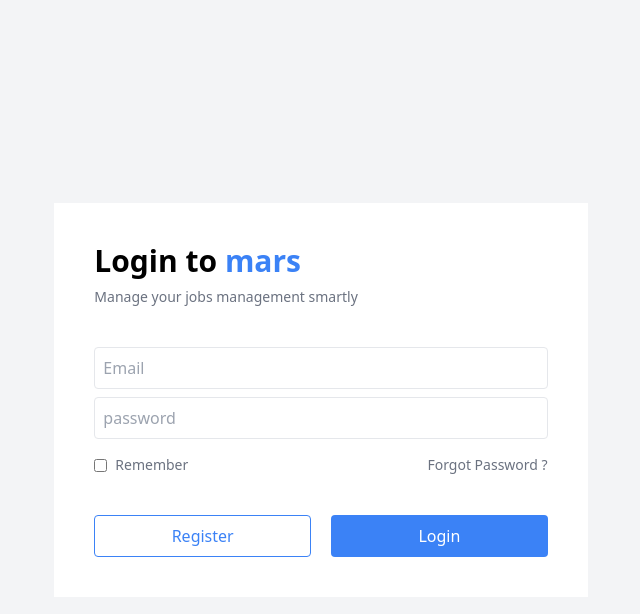
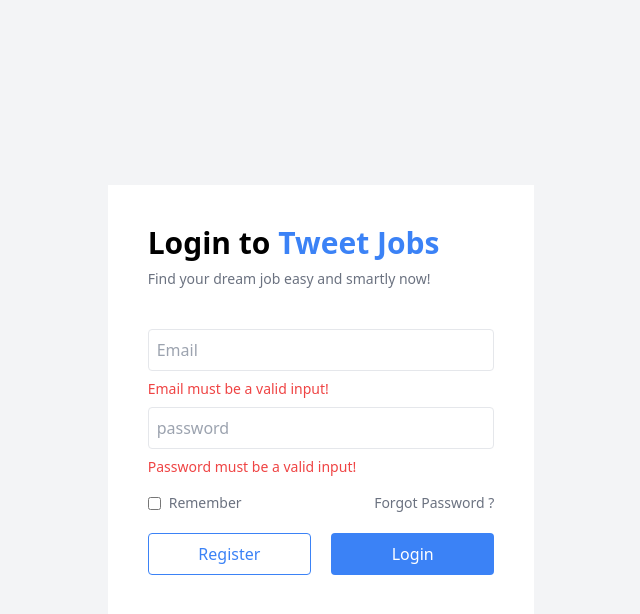
Before and after one commit to cehaaa/tweet-jobs, a Vue app: page /login in a window 1280 px wide. Both pictures are taken after a click on the button "Login". Shown: the top 614 px of the page, without its empty margins (319-959 px from the left). Built offline with nearby package versions, Linux system fonts and the light colour scheme; no server answers.

Commit message:
fix input validation

```diff
--- a/src/views/Login.vue
+++ b/src/views/Login.vue
@@ -2,12 +2,12 @@
     <div
         class="w-full select-none h-screen bg-gray-100 flex items-center justify-center"
     >
-        <div class="p-10 bg-white w-5/12">
+        <div class="p-10 bg-white w-full md:w-8/12 lg:w-4/12 ">
             <div class="font-semibold text-3xl">
-                Login to <span class="font-bold text-blue-500">mars</span>
+                Login to <span class="font-bold text-blue-500">Tweet Jobs</span>
             </div>
             <div class="text-sm text-gray-500 mt-2">
-                Manage your jobs management smartly
+                Find your dream job easy and smartly now!
             </div>
             <div class="flex flex-col space-y-2 mt-10">
                 <div>
@@ -18,6 +18,9 @@
                         v-model="data.email"
                     />
                 </div>
+                <div class="text-sm text-red-500" :class="{ hidden: isValid }">
+                    Email must be a valid input!
+                </div>
                 <div>
                     <input
                         type="password"
@@ -26,8 +29,11 @@
                         v-model="data.password"
                     />
                 </div>
+                <div class="text-sm text-red-500" :class="{ hidden: isValid }">
+                    Password must be a valid input!
                 </div>
-            <div class="flex justify-between mb-10 mt-4 text-gray-500 text-sm">
+            </div>
+            <div class="flex justify-between mb-5 mt-4 text-gray-500 text-sm">
                 <div class="flex items-center space-x-2">
                     <input type="checkbox" id="remember" />
                     <label for="remember" class="cursor-pointer"
@@ -35,6 +41,9 @@
                     >
                 </div>
                 <router-link to="/data">Forgot Password ?</router-link>
+            </div>
+            <div class="mb-5">
+                <div class="text-red-500">{{ warn }}</div>
             </div>
             <div class="flex space-x-5">
                 <button
@@ -60,15 +69,18 @@
 export default {
     data() {
         return {
+            isValid: true,
             isDisabled: false,
             data: {
                 email: "",
                 password: "",
             },
+            warn: "",
         };
     },
     methods: {
         signIn() {
+            if (this.inputValidate()) {
                 this.isDisabled = true;
 
                 const fd = new FormData();
@@ -85,11 +97,20 @@
                     .then((data) => {
                         if (data.status === "Login success") {
                             this.$router.push("/tweet/home");
+                        } else if (
+                            data.status === "Your password or email is invalid!"
+                        ) {
+                            this.warn = data.status;
                         }
                     });
+            } else {
+                this.isValid = false;
+                this.isDisabled = false;
+            }
         },
 
         signUp() {
+            if (this.inputValidate()) {
                 this.isDisabled = true;
                 const fd = new FormData();
 
@@ -107,6 +128,15 @@
                             this.$router.push("/tweet/home");
                         }
                     });
+            } else {
+                this.isValid = false;
+                this.isDisabled = false;
+            }
+        },
+        inputValidate() {
+            if (this.data.email === "" || this.data.password === "") {
+                return false;
+            } else return true;
         },
     },
 };
```
Lines whose indentation alone changed are shown as unchanged.
